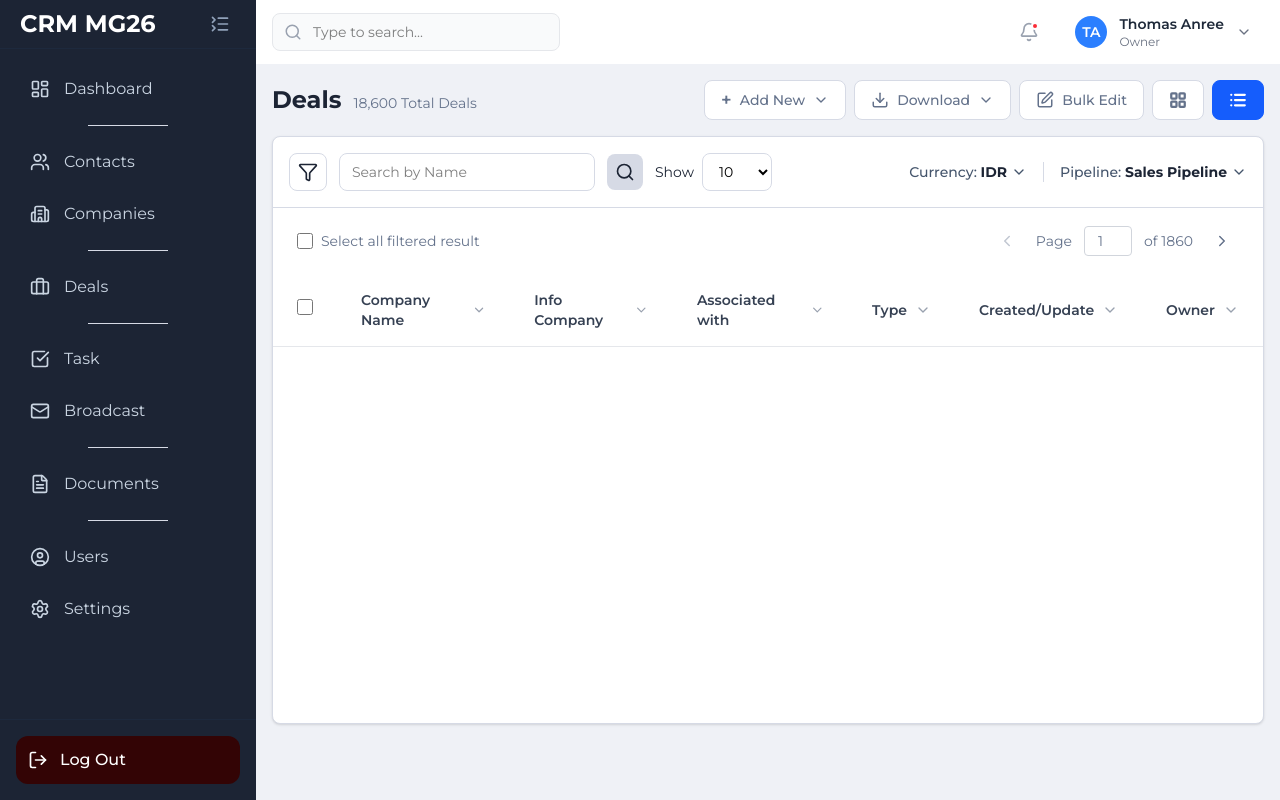
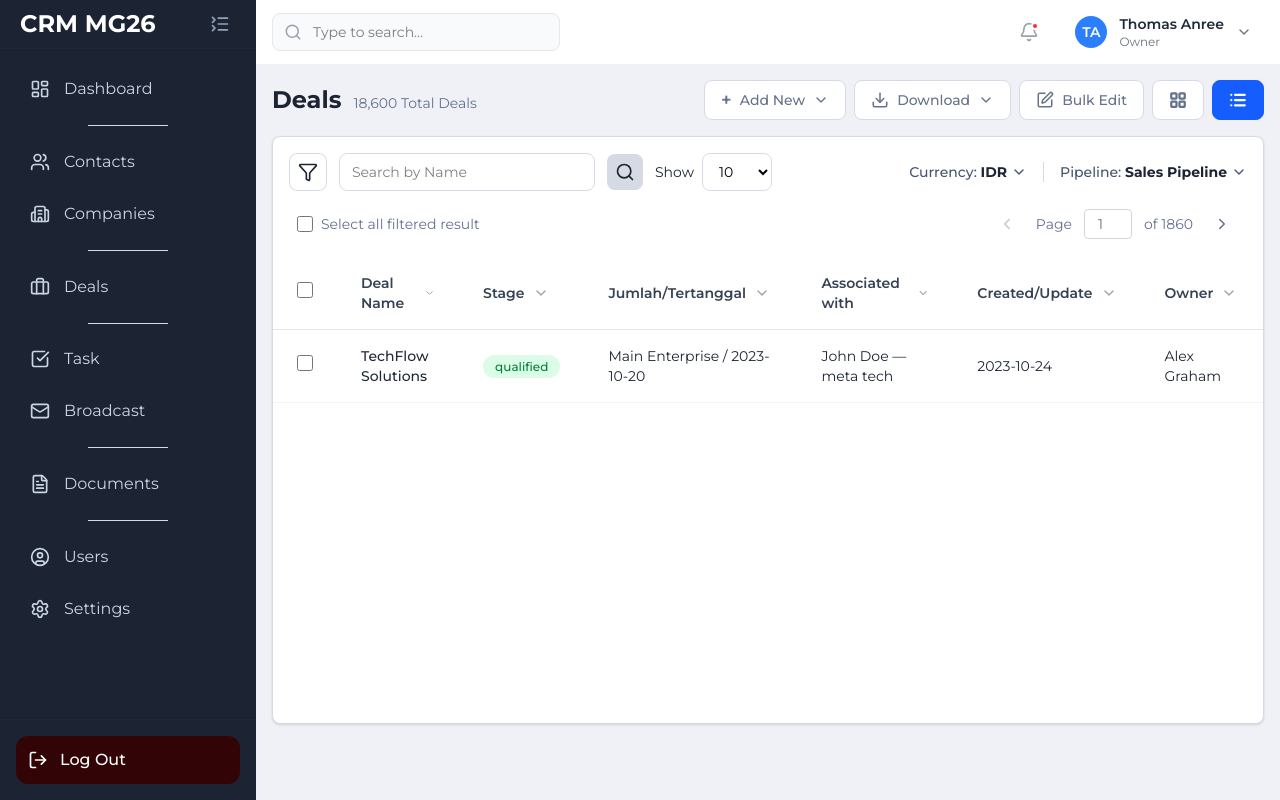
Before and after one commit to hannhz/VueCRM-MG26, a Vue app: page /crmAdmin/deals/dealslist in a window 1280 px wide. Built offline with nearby package versions, Linux system fonts and the light colour scheme.

Commit message:
feat: add delete button and deal data structure to DealsList component

```diff
--- a/src/components/deals.vue
+++ b/src/components/deals.vue
@@ -2,13 +2,7 @@
 import { ref } from "vue";
 const showCreateDealForm = ref(false);
 
-import {
-  ChevronDown,
-  Download,
-  Edit,
-  LayoutGrid,
-  List,
-} from "lucide-vue-next";
+import { ChevronDown, Download, Edit, LayoutGrid, List } from "lucide-vue-next";
 
 const density = ref("comfy"); // comfy | compact
 
@@ -55,6 +49,13 @@ const totalDeals = ref(18600);
         <span class="text-sm font-medium">Bulk Edit</span>
       </button>
 
+      <button
+        v-if="viewMode === 'list'"
+        class="px-4 py-2 bg-red-600 text-white rounded-lg text-sm hover:bg-red-700 transition"
+      >
+        Delete
+      </button>
+
       <!-- Grid Mode -->
       <router-link
         :to="{ name: 'DealsCard' }"
--- a/src/components/dealslist.vue
+++ b/src/components/dealslist.vue
@@ -13,6 +13,20 @@ const currentPage = ref(1);
 const totalDeals = ref(18600);
 const itemsPerPage = ref(10);
 
+//data
+const deals = ref([
+  {
+    id: 1,
+    name: "TechFlow Solutions",
+    stage: "qualified",
+    jumlah: "Main Enterprise",
+    tertanggal: "2023-10-20",
+    contact: "John Doe",
+    company: "meta tech",
+    updatedAt: "2023-10-24",
+    owner: "Alex Graham",
+  },
+]);
 
 // Data Mata Uang
 const currencies = ["IDR", "USD", "SGD", "EUR"];
@@ -38,7 +52,7 @@ const handleAddDeal = (dealData) => {
     class="bg-white rounded-lg shadow-sm max-w-311.25 h-147 border border-outline flex flex-col overflow-hidden"
   >
     <!-- Action Bar -->
-    <div class="p-4 border-b border-outline">
+    <div class="pt-4 pr-4 pl-4">
       <div class="flex items-center gap-4 w-full">
         <!-- LEFT -->
         <div class="flex items-center gap-3 flex-1 min-w-0">
@@ -217,7 +231,7 @@ const handleAddDeal = (dealData) => {
                 class="px-6 py-4 text-left text-sm font-semibold text-gray-700"
               >
                 <div class="flex items-center gap-2">
-                  Company Name
+                  Deal Name
                   <ChevronDown :size="16" class="text-gray-400" />
                 </div>
               </th>
@@ -225,7 +239,15 @@ const handleAddDeal = (dealData) => {
                 class="px-6 py-4 text-left text-sm font-semibold text-gray-700"
               >
                 <div class="flex items-center gap-2">
-                  Info Company
+                  Stage
+                  <ChevronDown :size="16" class="text-gray-400" />
+                </div>
+              </th>
+              <th
+                class="px-6 py-4 text-left text-sm font-semibold text-gray-700"
+              >
+                <div class="flex items-center gap-2">
+                  Jumlah/Tertanggal
                   <ChevronDown :size="16" class="text-gray-400" />
                 </div>
               </th>
@@ -237,14 +259,7 @@ const handleAddDeal = (dealData) => {
                   <ChevronDown :size="16" class="text-gray-400" />
                 </div>
               </th>
-              <th
-                class="px-6 py-4 text-left text-sm font-semibold text-gray-700"
-              >
-                <div class="flex items-center gap-2">
-                  Type
-                  <ChevronDown :size="16" class="text-gray-400" />
-                </div>
-              </th>
+
               <th
                 class="px-6 py-4 text-left text-sm font-semibold text-gray-700"
               >
@@ -264,6 +279,72 @@ const handleAddDeal = (dealData) => {
             </tr>
           </thead>
 
+          <!-- Table Body -->
+          <tbody>
+            <!-- Empty State -->
+            <tr v-if="deals.length === 0">
+              <td colspan="7" class="px-6 py-20 text-center text-sub-text">
+                <div class="flex flex-col items-center gap-3">
+                  <div
+                    class="w-16 h-16 bg-gray-100 rounded-full flex items-center justify-center"
+                  >
+                    <Search :size="32" class="text-gray-400" />
+                  </div>
+                  <p class="text-lg font-medium">No deals found</p>
+                  <p class="text-sm text-gray-400">
+                    Start adding deals to see them here
+                  </p>
+                </div>
+              </td>
+            </tr>
+
+            <!-- Data Rows -->
+            <tr
+              v-for="deal in deals"
+              :key="deal.id"
+              class="border-b border-gray-100 hover:bg-gray-50 transition"
+            >
+              <td class="px-6 py-4">
+                <input
+                  type="checkbox"
+                  class="w-4 h-4 text-blue-600 rounded focus:ring-sub-text border-gray-300"
+                />
+              </td>
+
+              <td class="px-6 py-4 text-sm text-gray-800 font-medium">
+                {{ deal.name }}
+              </td>
+
+              <td class="px-6 py-4 text-sm text-dark-base">
+                <span
+                  class="px-3 py-1 rounded-full text-xs font-medium"
+                  :class="{
+                    'bg-green-100 text-green-700': deal.stage === 'qualified',
+                    'bg-yellow-100 text-yellow-700': deal.stage === 'proposal',
+                    'bg-red-100 text-red-700': deal.stage === 'lost',
+                  }"
+                >
+                  {{ deal.stage }}
+                </span>
+              </td>
+
+              <td class="px-6 py-4 text-sm text-dark-base">
+                {{ deal.jumlah }} / {{ deal.tertanggal }}
+              </td>
+
+              <td class="px-6 py-4 text-sm text-dark-base">
+                {{ deal.contact }} — {{ deal.company }}
+              </td>
+
+              <td class="px-6 py-4 text-sm text-dark-base">
+                {{ deal.updatedAt }}
+              </td>
+
+              <td class="px-6 py-4 text-sm text-dark-base">
+                {{ deal.owner }}
+              </td>
+            </tr>
+          </tbody>
         </table>
       </div>
     </div>
```
